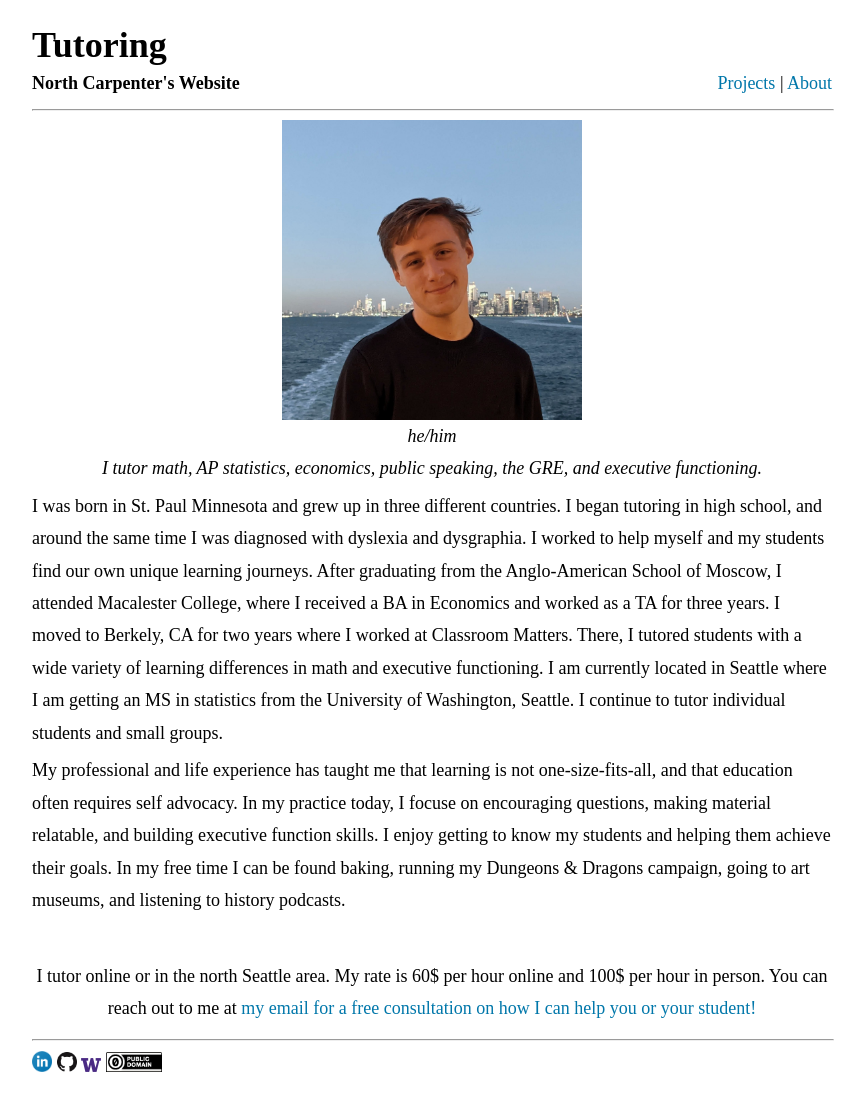
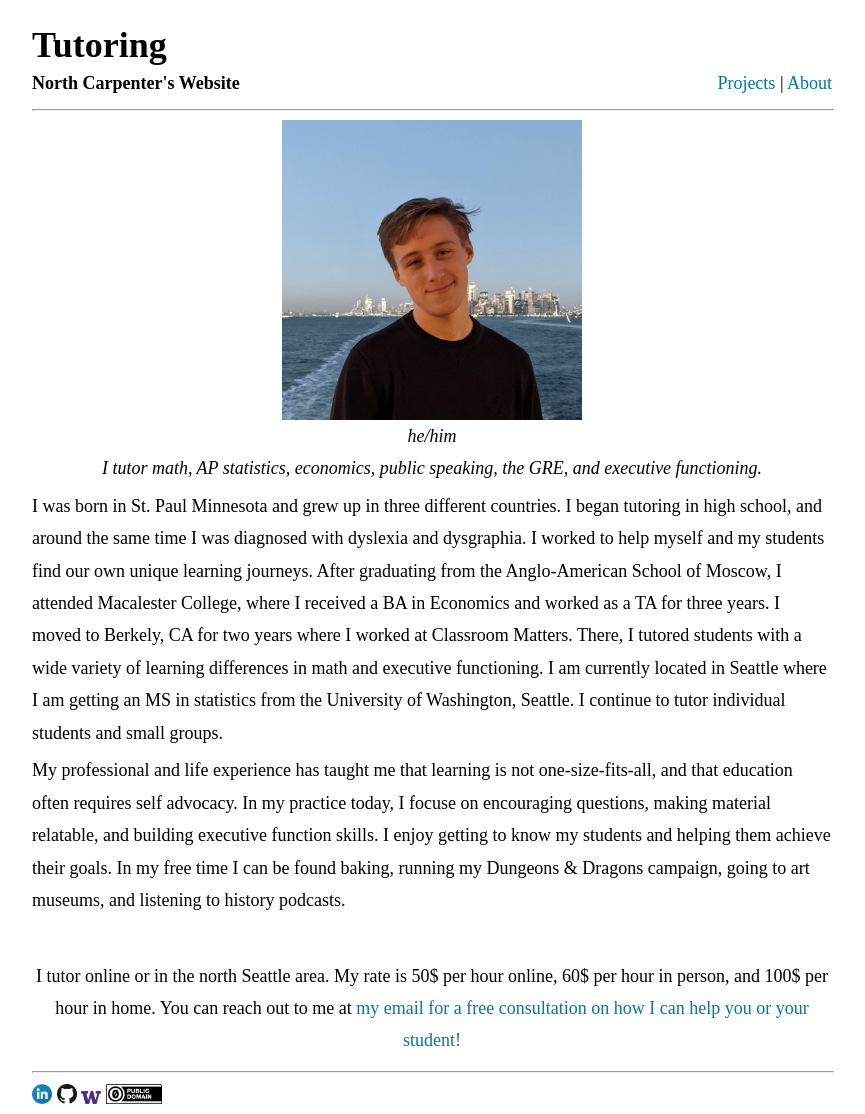
Before and after one commit to NorthCarpenter/NorthCarpenter.github.io, a Jekyll site: the page built from Tutoring.html, in a window 1280 px wide. Shown: the whole page, without its empty margins (208-1073 px from the left). Built offline with Jekyll 4.4.1, drawn with Linux system fonts in a browser that asks for light colours; before the commit the page ends 1082 px from its top, so only the background shows below that.

Commit message:
Tutoring Update

```diff
--- a/Tutoring.html
+++ b/Tutoring.html
@@ -18,7 +18,7 @@ layout: default
 <br>
 <div style="text-align: center;">
   <p>
-      I tutor online or in the north Seattle area. My rate is 60$ per hour online and 100$ per hour in person.
+      I tutor online or in the north Seattle area. My rate is 50$ per hour online, 60$ per hour in person, and 100$ per hour in home.
       You can reach out to me at <a href="mailto: nCarpenterTutoring@gmail.com"> my email for a free consultation on how I can help you or your student!
   </p>
 </div>
```
